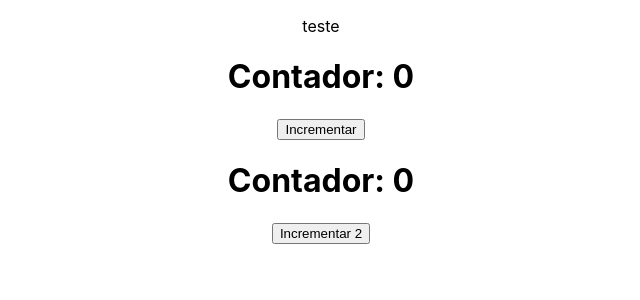
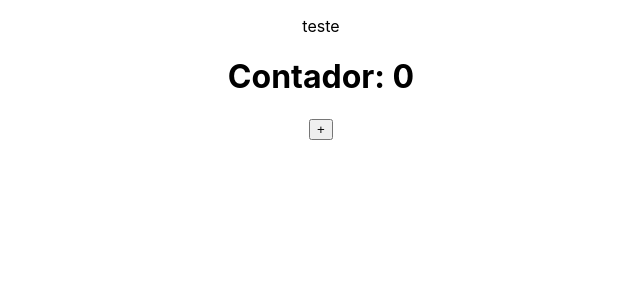
Before and after one commit to icarusramos/base_react_repo, a React (Create React App) app: page / in a window 1280 px wide. Shown: the top 300 px of the page, without its empty margins (319-959 px from the left). Built offline with nearby package versions, Linux system fonts and the light colour scheme.

Commit message:
[Aula50] UseCallback

```diff
--- a/src/App.js
+++ b/src/App.js
@@ -1,43 +1,31 @@
+import P from 'prop-types';
 import './App.css';
-import React, { useState, useEffect } from 'react';
+import React, { useState, useEffect, useCallback } from 'react';
+
+const Button = React.memo(function Button({ incrementButton }) {
+  console.log('renderizando o filho');
+  return <button onClick={() => incrementButton(5)}>+</button>;
+});
+
+Button.propTypes = {
+  incrementButton: P.func.isRequired,
+};
 
 // Utilizando Hooks
 function App() {
   const [counter, setCounter] = useState(0);
-  const [counter2, setCounter2] = useState(0);
 
-  const eventFn = () => {
-    console.log('h1 clicado');
-  };
-
-  // //componentDidMount - Excuta apenas 1x
-  useEffect(() => {
-    document.querySelector('h1')?.addEventListener('click', eventFn);
-
-    //componentWillUnmount - Executa apenas 1x
-    return () => {
-      document.querySelector('h1')?.removeEventListener('click', eventFn);
-    };
+  const incrementCounter = useCallback((num) => {
+    setCounter((c) => c + num);
   }, []);
 
-  // //componentDidUpdate - Excuta apenas quando o componente for atualizado
-  // useEffect(() => {
-  //   console.log('didUpdate');
-  // });
-
-  //Com dependencia - Excuta quando mudar a dependencia
-  useEffect(() => {
-    console.log('c1: ', counter, 'c2: ', counter2);
-  }, [counter, counter2]);
+  console.log('renderizando o pai');
 
   return (
     <div className="App">
       <p>teste</p>
       <h1>Contador: {counter}</h1>
-      <button onClick={() => setCounter(counter + 1)}>Incrementar</button>
-      <br />
-      <h1>Contador: {counter2}</h1>
-      <button onClick={() => setCounter2(counter2 + 2)}>Incrementar 2</button>
+      <Button incrementButton={incrementCounter} />
     </div>
   );
 }
```
Also changed, not shown: .eslintrc.js.
